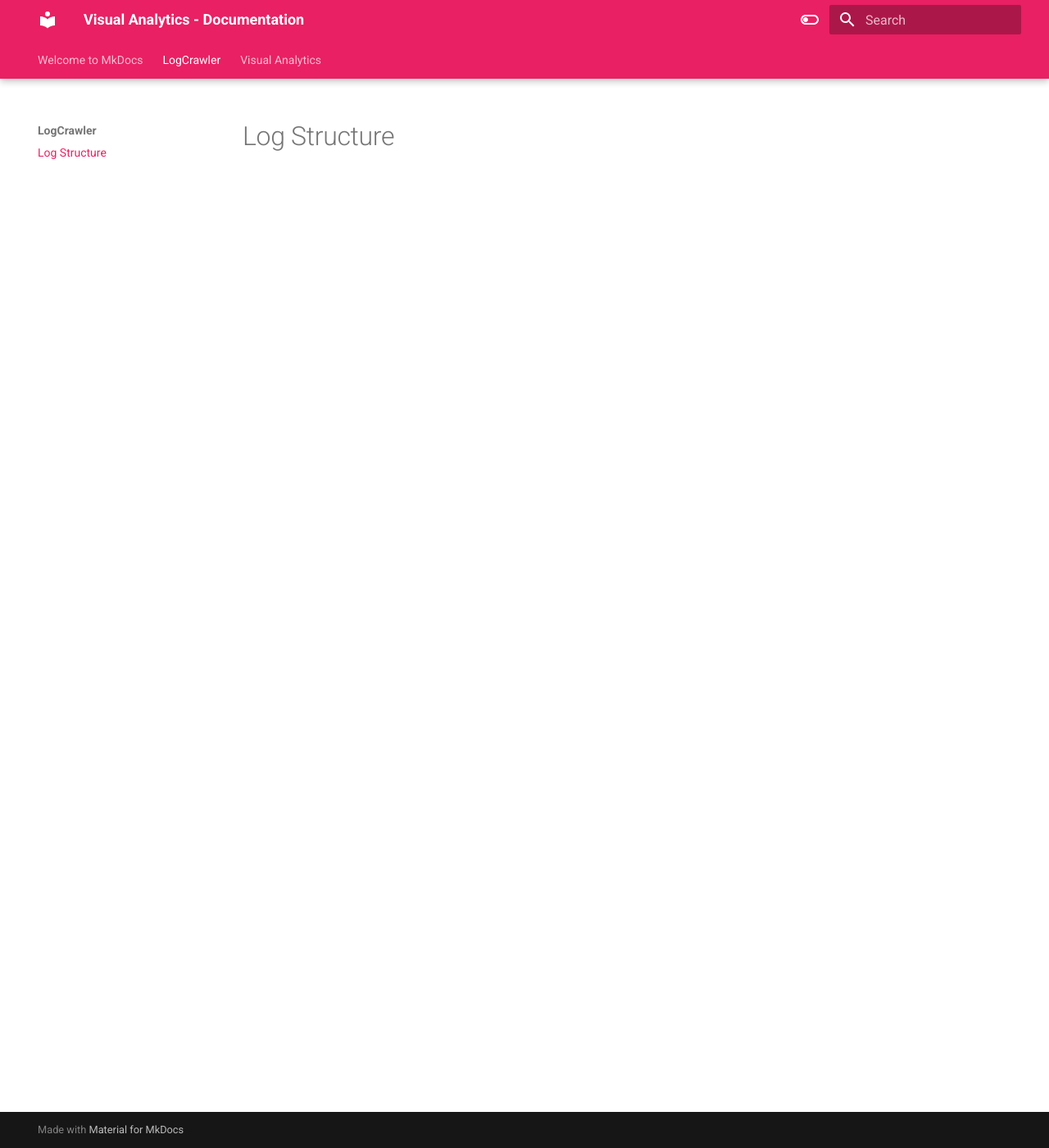
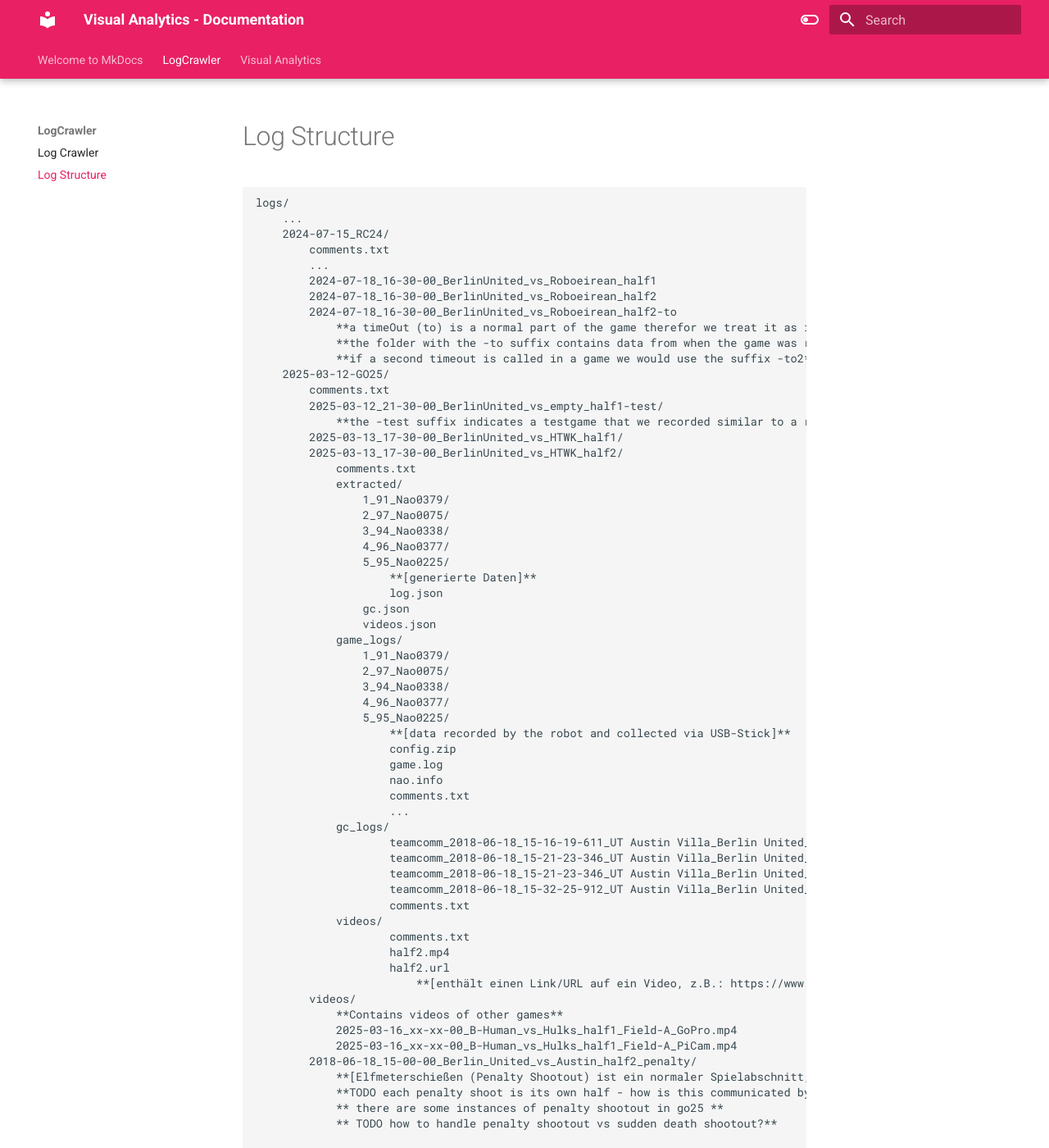
Before and after one commit to Visual-Analytics-Toolbox/vat-docs, an MkDocs documentation site: the page built from docs/logcrawler/logstructure.md, in a window 1280 px wide and 1400 px high. Shown: the whole window at 82% size. Built offline with MkDocs 1.6.1 and Material for MkDocs 9.7.7, drawn with Linux system fonts in a browser that asks for light colours; some of the changed text lies outside the part shown.

Commit message:
add more logcrawler docs

````diff
--- a/docs/logcrawler/logstructure.md
+++ b/docs/logcrawler/logstructure.md
@@ -1 +1,75 @@
 # Log Structure
+
+```
+logs/
+    ...
+    2024-07-15_RC24/
+        comments.txt
+        ...
+        2024-07-18_16-30-00_BerlinUnited_vs_Roboeirean_half1
+        2024-07-18_16-30-00_BerlinUnited_vs_Roboeirean_half2
+        2024-07-18_16-30-00_BerlinUnited_vs_Roboeirean_half2-to
+            **a timeOut (to) is a normal part of the game therefor we treat it as if it would be an additional half**
+            **the folder with the -to suffix contains data from when the game was resumed after timeout was called**
+            **if a second timeout is called in a game we would use the suffix -to2**
+    2025-03-12-GO25/
+        comments.txt
+        2025-03-12_21-30-00_BerlinUnited_vs_empty_half1-test/
+            **the -test suffix indicates a testgame that we recorded similar to a realy game, we are not logging experiment logs but game.logs**
+        2025-03-13_17-30-00_BerlinUnited_vs_HTWK_half1/
+        2025-03-13_17-30-00_BerlinUnited_vs_HTWK_half2/
+            comments.txt
+            extracted/
+                1_91_Nao0379/
+                2_97_Nao0075/
+                3_94_Nao0338/
+                4_96_Nao0377/
+                5_95_Nao0225/
+                    **[generierte Daten]**
+                    log.json
+                gc.json
+                videos.json
+            game_logs/
+                1_91_Nao0379/
+                2_97_Nao0075/
+                3_94_Nao0338/
+                4_96_Nao0377/
+                5_95_Nao0225/
+                    **[data recorded by the robot and collected via USB-Stick]**
+                    config.zip
+                    game.log
+                    nao.info
+                    comments.txt
+                    ...
+            gc_logs/
+                    teamcomm_2018-06-18_15-16-19-611_UT Austin Villa_Berlin United_2ndHalf_initial.log
+                    teamcomm_2018-06-18_15-21-23-346_UT Austin Villa_Berlin United_2ndHalf.log
+                    teamcomm_2018-06-18_15-21-23-346_UT Austin Villa_Berlin United_2ndHalf.log.gtc.json
+                    teamcomm_2018-06-18_15-32-25-912_UT Austin Villa_Berlin United_2ndHalf_finished.log
+                    comments.txt
+            videos/
+                    comments.txt
+                    half2.mp4
+                    half2.url
+                        **[enthält einen Link/URL auf ein Video, z.B.: https://www.youtube.com/watch?v=0R39kqXO_KE]**
+        videos/
+            **Contains videos of other games**
+            2025-03-16_xx-xx-00_B-Human_vs_Hulks_half1_Field-A_GoPro.mp4
+            2025-03-16_xx-xx-00_B-Human_vs_Hulks_half1_Field-A_PiCam.mp4
+        2018-06-18_15-00-00_Berlin_United_vs_Austin_half2_penalty/
+            **[Elfmeterschießen (Penalty Shootout) ist ein normaler Spielabschnitt, entsprechend enthÃ¤lt er alle Daten wie eine normale Halbzeit]**
+            **TODO each penalty shoot is its own half - how is this communicated by the gamecontroller and how can we name the videos and folders for this**
+            ** there are some instances of penalty shootout in go25 **
+            ** TODO how to handle penalty shootout vs sudden death shootout?**
+
+**TODO: the comments file is better place for this maybe? - think of scenarios that happen where we need this also take into account what is easiest to parse**
+Ein kleiner Kommentar (bestehend aus 1/2 Worten kann durch ein "-" getrennt an das Event, das Spiel oder den Log-Ordner angehÃ¤ngt werden:
+logs/
+    2018-06-16_RC18-prepare/
+        2018-06-18_15-00-00_Berlin_United_vs_Austin_half1-test/
+        2018-06-18_15-00-00_Berlin_United_vs_Austin_half2-test/
+            game_logs/
+                1_91_Nao0379-after-failure
+```
+
+The event folder, game folders, log folders, gc_logs folders and the video folder each can have a comments.txt file
--- a/mkdocs.yml
+++ b/mkdocs.yml
@@ -4,6 +4,7 @@ site_url: https://docs.berlin-united.com/
 nav:
   - 'index.md'
   - LogCrawler:
+    - 'logcrawler/index.md'
     - 'logcrawler/logstructure.md'
   - Visual Analytics:
     - 'vat/index.md'
````
Also changed, not shown: docs/logcrawler/index.md (added, +4 -0 lines).
